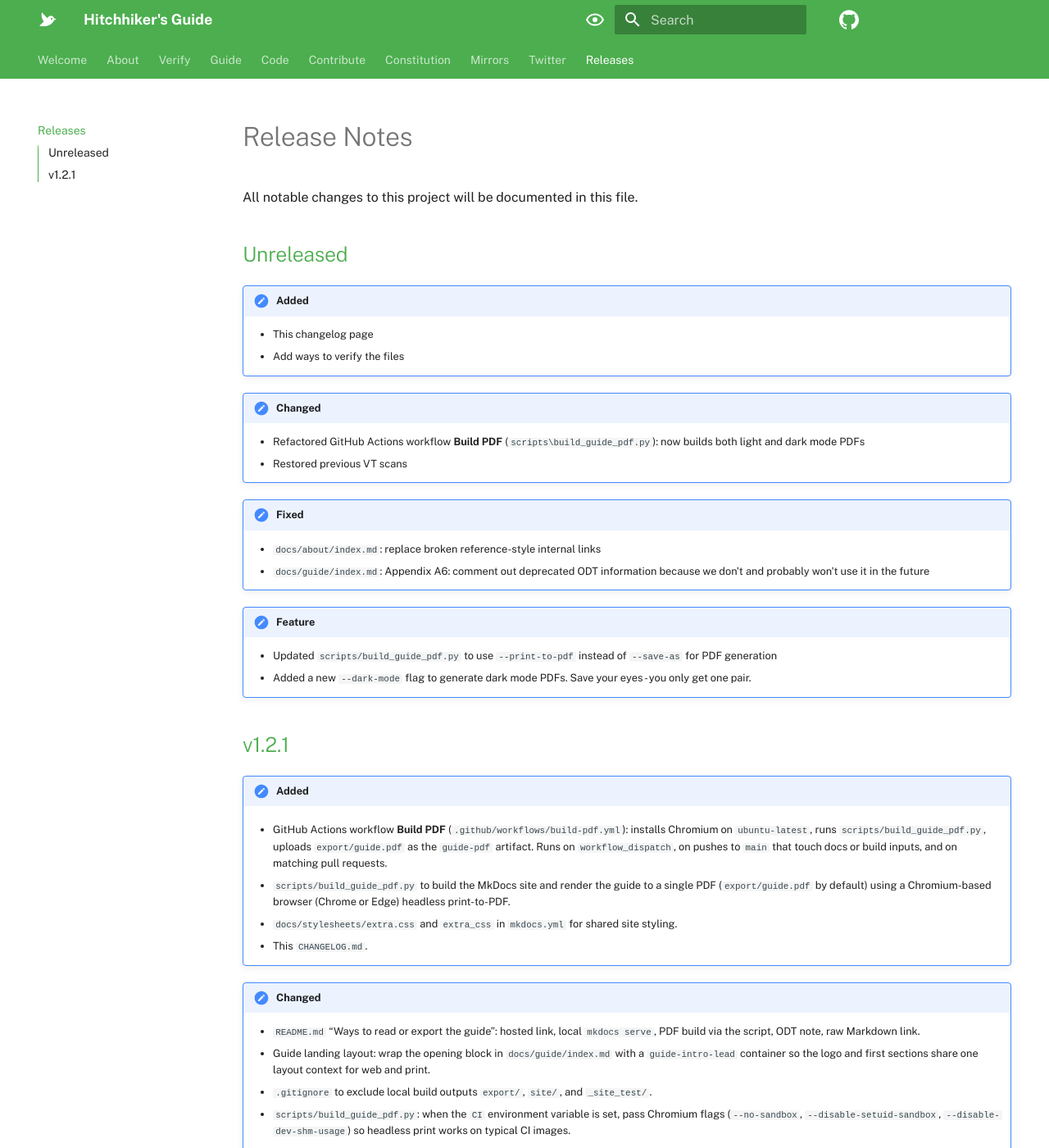
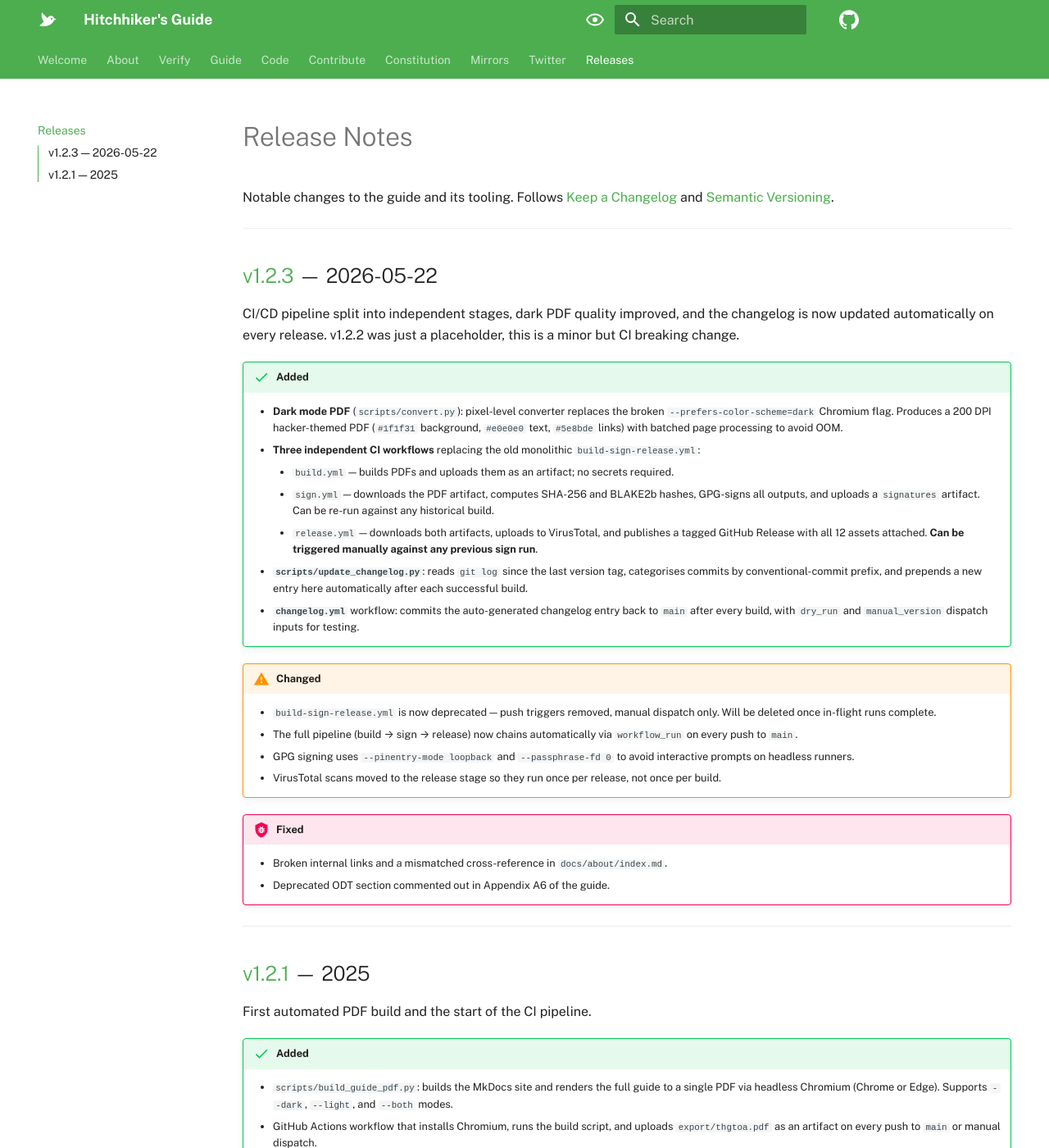
Before and after one commit to Anon-Planet/thgtoa, an MkDocs documentation site: the page built from docs/changelog/index.md, in a window 1280 px wide and 1400 px high. Shown: the whole window at 82% size. Built offline with MkDocs 1.6.1 and Material for MkDocs 9.7.7, drawn with Linux system fonts in a browser that asks for light colours; some web fonts are replaced; comment, search, counter and statistics services are not loaded; some of the changed text lies outside the part shown.

Commit message:
5/8 docs(changelog): rewrite for v1.2.3 — consolidate and clean up
Merges the v1.2.2 and v1.2.3 draft entries into a single clean
release. Removes duplicate bullets, internal implementation noise,
and half-finished notes. Switches admonitions to success/warning/bug
types for better visual scanning. Adds a plain-English summary line
per version.

Signed-off-by: nopeitsnothing <no@anonymousplanet.org>

```diff
--- a/docs/changelog/index.md
+++ b/docs/changelog/index.md
@@ -16,54 +16,60 @@ schema:
 
 # Release Notes
 
-All notable changes to this project will be documented in this file.
+Notable changes to the guide and its tooling. Follows [Keep a Changelog](https://keepachangelog.com/en/1.1.0/) and [Semantic Versioning](https://semver.org/spec/v2.0.0.html).
 
-## [Unreleased]
+---
 
-!!! Note "Added"
+## [v1.2.3] — 2026-05-22
 
-    - This changelog page
-    - Add ways to verify the files
+CI/CD pipeline split into independent stages, dark PDF quality improved, and the changelog is now updated automatically on every release. v1.2.2 was just a placeholder, this is a minor but CI breaking change.
 
-!!! Note "Changed"
+!!! success "Added"
 
-    - Refactored GitHub Actions workflow **Build PDF** (`scripts\build_guide_pdf.py`): now builds both light and dark mode PDFs
-    - Restored previous VT scans
+    - **Dark mode PDF** (`scripts/convert.py`): pixel-level converter replaces the broken `--prefers-color-scheme=dark` Chromium flag. Produces a 200 DPI hacker-themed PDF (`#1f1f31` background, `#e0e0e0` text, `#5e8bde` links) with batched page processing to avoid OOM.
+    - **Three independent CI workflows** replacing the old monolithic `build-sign-release.yml`:
+        - `build.yml` — builds PDFs and uploads them as an artifact; no secrets required.
+        - `sign.yml` — downloads the PDF artifact, computes SHA-256 and BLAKE2b hashes, GPG-signs all outputs, and uploads a `signatures` artifact. Can be re-run against any historical build.
+        - `release.yml` — downloads both artifacts, uploads to VirusTotal, and publishes a tagged GitHub Release with all 12 assets attached. **Can be triggered manually against any previous sign run**.
+    - **`scripts/update_changelog.py`**: reads `git log` since the last version tag, categorises commits by conventional-commit prefix, and prepends a new entry here automatically after each successful build.
+    - **`changelog.yml`** workflow: commits the auto-generated changelog entry back to `main` after every build, with `dry_run` and `manual_version` dispatch inputs for testing.
 
-!!! Note "Fixed"
+!!! warning "Changed"
 
-    - `docs/about/index.md`: replace broken reference-style internal links
-    - `docs/guide/index.md`: Appendix A6: comment out deprecated ODT information because we don't and probably won't use it in the future
+    - `build-sign-release.yml` is now deprecated — push triggers removed, manual dispatch only. Will be deleted once in-flight runs complete.
+    - The full pipeline (build → sign → release) now chains automatically via `workflow_run` on every push to `main`.
+    - GPG signing uses `--pinentry-mode loopback` and `--passphrase-fd 0` to avoid interactive prompts on headless runners.
+    - VirusTotal scans moved to the release stage so they run once per release, not once per build.
 
-!!! Note "Feature"
+!!! bug "Fixed"
 
-    - Updated `scripts/build_guide_pdf.py` to use `--print-to-pdf` instead of `--save-as` for PDF generation
-    - Added a new `--dark-mode` flag to generate dark mode PDFs. Save your eyes - you only get one pair.
+    - Broken internal links and a mismatched cross-reference in `docs/about/index.md`.
+    - Deprecated ODT section commented out in Appendix A6 of the guide.
 
-## [v1.2.1]
+---
 
-!!! Note "Added"
+## [v1.2.1] — 2025
 
-    - GitHub Actions workflow **Build PDF** (`.github/workflows/build-pdf.yml`): installs Chromium on `ubuntu-latest`, runs `scripts/build_guide_pdf.py`, uploads `export/guide.pdf` as the `guide-pdf` artifact. Runs on `workflow_dispatch`, on pushes to `main` that touch docs or build inputs, and on matching pull requests.
+First automated PDF build and the start of the CI pipeline.
 
-    - `scripts/build_guide_pdf.py` to build the MkDocs site and render the guide to a single PDF (`export/guide.pdf` by default) using a Chromium-based browser (Chrome or Edge) headless print-to-PDF.
-    - `docs/stylesheets/extra.css` and `extra_css` in `mkdocs.yml` for shared site styling.
-    - This `CHANGELOG.md`.
+!!! success "Added"
 
-!!! Note "Changed"
+    - `scripts/build_guide_pdf.py`: builds the MkDocs site and renders the full guide to a single PDF via headless Chromium (Chrome or Edge). Supports `--dark`, `--light`, and `--both` modes.
+    - GitHub Actions workflow that installs Chromium, runs the build script, and uploads `export/thgtoa.pdf` as an artifact on every push to `main` or manual dispatch.
+    - `docs/stylesheets/extra.css` for shared site styling.
+    - This changelog.
 
-    - `README.md` “Ways to read or export the guide”: hosted link, local `mkdocs serve`, PDF build via the script, ODT note, raw Markdown link.
-    - Guide landing layout: wrap the opening block in `docs/guide/index.md` with a `guide-intro-lead` container so the logo and first sections share one layout context for web and print.
-    - `.gitignore` to exclude local build outputs `export/`, `site/`, and `_site_test/`.
-    - `scripts/build_guide_pdf.py`: when the `CI` environment variable is set, pass Chromium flags (`--no-sandbox`, `--disable-setuid-sandbox`, `--disable-dev-shm-usage`) so headless print works on typical CI images.
-    - `README.md`: note the **Build PDF** GitHub Actions workflow and the `guide-pdf` artifact.
+!!! warning "Changed"
 
-!!! Note "Fixed"
+    - `README.md` updated with instructions for local PDF export and a note about the GitHub Actions artifact.
+    - `.gitignore` updated to exclude local build outputs (`export/`, `site/`, `_site_test/`).
 
-    - `docs/guide/index.md`: replace broken reference-style internal links (`[label][label:]`) with working same-page fragment links to the correct headings; correct the mismatched “Real-Name System” cross-reference; fix a broken footnote marker on the “free (unallocated) space of your hard drive” list item.
+!!! bug "Fixed"
 
-[Unreleased]: https://github.com/Anon-Planet/thgtoa/compare/v1.2.1...HEAD
+    - Broken reference-style internal links throughout `docs/guide/index.md` replaced with correct fragment links.
+    - Broken footnote marker on the "free (unallocated) space" list item in the guide.
+
+---
+
+[v1.2.3]: https://github.com/Anon-Planet/thgtoa/releases/tag/v1.2.3
 [v1.2.1]: https://github.com/Anon-Planet/thgtoa/releases/tag/v1.2.1
-
-***The format is based on [Keep a Changelog](https://keepachangelog.com/en/1.1.0/),***
-***and this project adheres to [Semantic Versioning](https://semver.org/spec/v2.0.0.html).***
```
